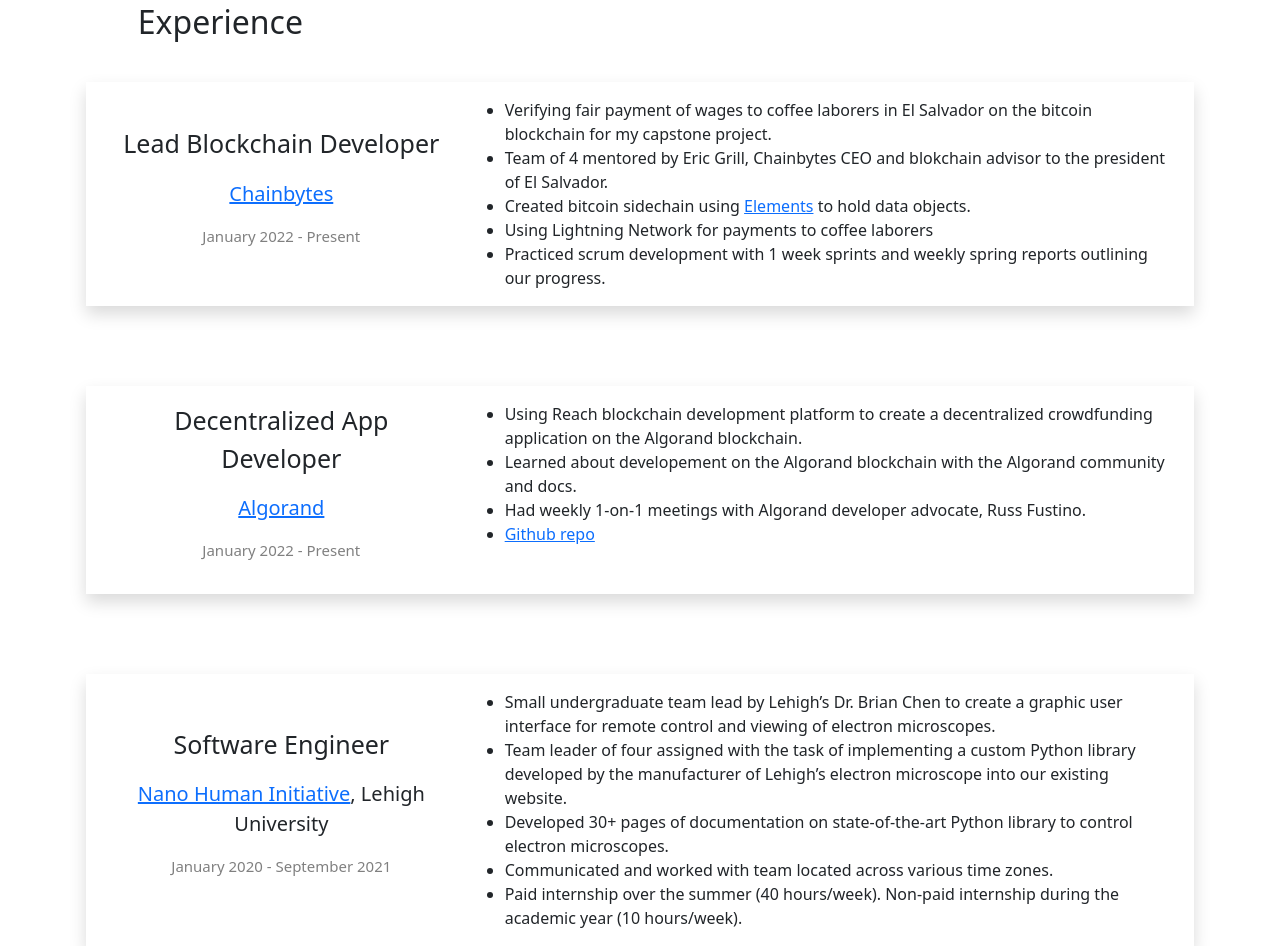
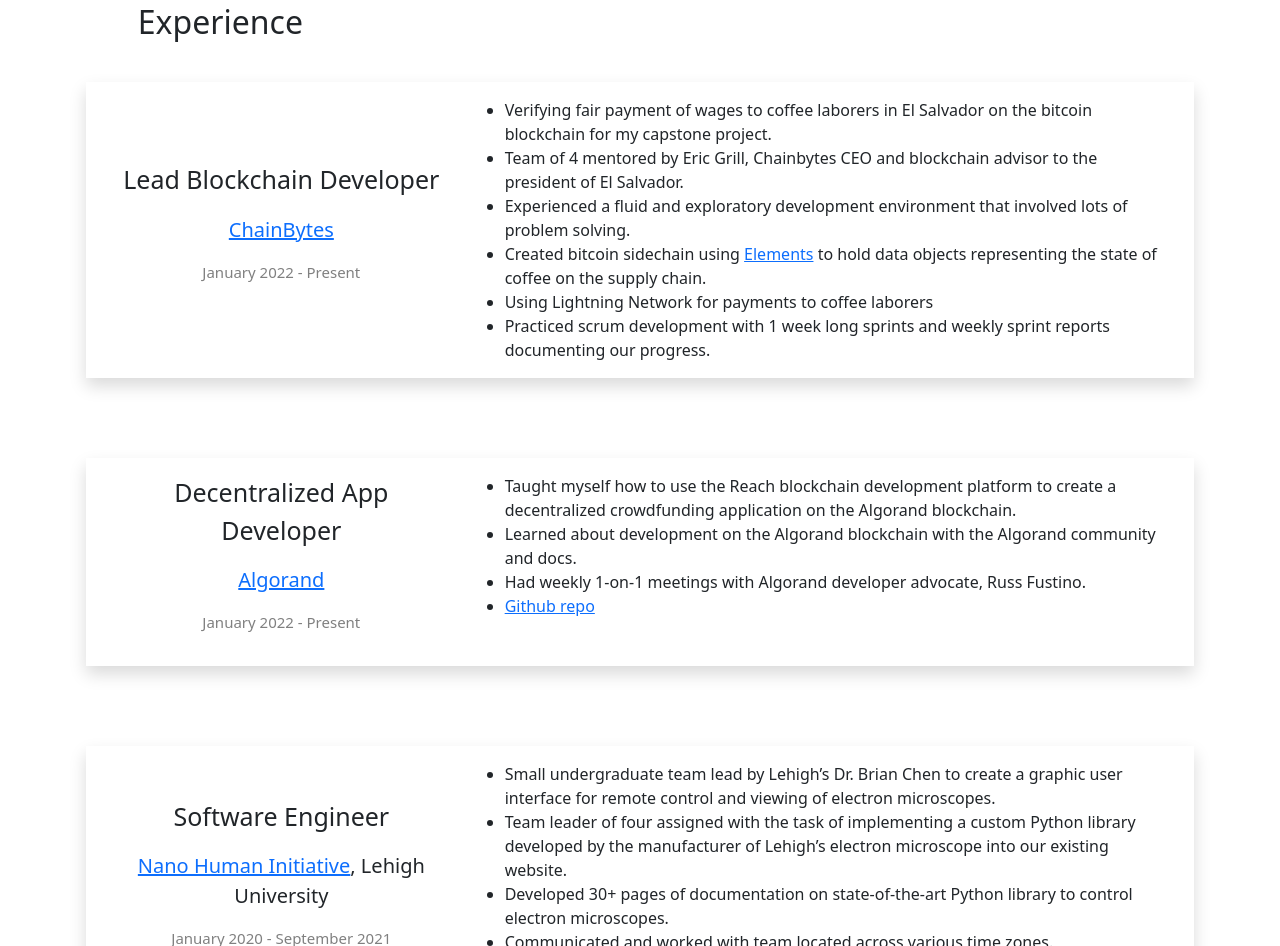
Before and after one commit to JossDuff/JossDuff.github.io, a plain HTML site: page index.html in a window 1280 px wide. Shown: the part 1065-2011 px from the top of the page. Drawn offline with nearby package versions, Linux system fonts and the light colour scheme; a script that the page names is missing.

Commit message:
fixed spelling mistakes and added updated resume

```diff
--- a/index.html
+++ b/index.html
@@ -108,17 +108,18 @@
         <div class="row shadow p-3">
           <div class="col-lg-4 vertical">
             <p class="role">Lead Blockchain Developer</p>
-            <p class="companyTitle"><a href="https://www.chainbytes.com/">Chainbytes</a></p>
+            <p class="companyTitle"><a href="https://www.chainbytes.com/">ChainBytes</a></p>
             <p class="date">January 2022 - Present</p>
           </div>
           <div class="col-md">
             <ul class="noMargin">
               <li>Verifying fair payment of wages to coffee laborers in El Salvador on the bitcoin
                 blockchain for my capstone project.</li>
-              <li>Team of 4 mentored by Eric Grill, Chainbytes CEO and blokchain advisor to the president of El Salvador.</li>
-              <li>Created bitcoin sidechain using <a href="https://elementsproject.org/">Elements</a> to hold data objects.</li>
+              <li>Team of 4 mentored by Eric Grill, Chainbytes CEO and blockchain advisor to the president of El Salvador.</li>
+              <li>Experienced a fluid and exploratory development environment that involved lots of problem solving.</li>
+              <li>Created bitcoin sidechain using <a href="https://elementsproject.org/">Elements</a> to hold data objects representing the state of coffee on the supply chain.</li>
               <li>Using Lightning Network for payments to coffee laborers</li>
-              <li>Practiced scrum development with 1 week sprints and weekly spring reports outlining our progress.</li>
+              <li>Practiced scrum development with 1 week long sprints and weekly sprint reports documenting our progress.</li>
             </ul>
           </div>
         </div>
@@ -133,9 +134,9 @@
           </div>
           <div class="col-md">
             <ul class="noMargin">
-              <li>Using Reach blockchain development platform to create a decentralized crowdfunding
+              <li>Taught myself how to use the Reach blockchain development platform to create a decentralized crowdfunding
                 application on the Algorand blockchain.</li>
-              <li>Learned about developement on the Algorand blockchain with the Algorand community and docs.</li>
+              <li>Learned about development on the Algorand blockchain with the Algorand community and docs.</li>
               <li>Had weekly 1-on-1 meetings with Algorand developer advocate, Russ Fustino.</li>
               <li><a href="https://github.com/JossDuff/reach-crowdfund">
                 Github repo</a></li>
```
Also changed, not shown: 1 other file.
